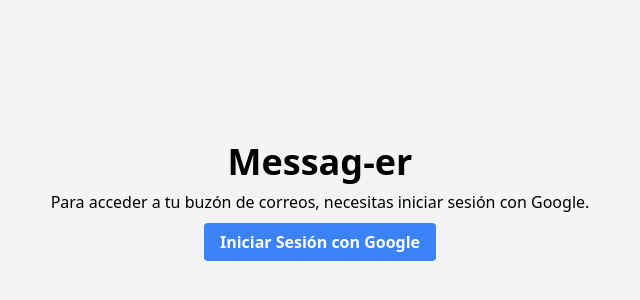
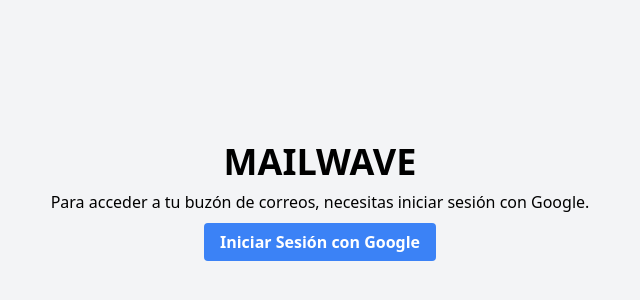
Before and after one commit to nickokss/cliente_mensajeria, a website: page public/index.html in a window 1280 px wide. Shown: the part 202-502 px from the top of the page, without its empty margins (320-960 px from the left). Drawn offline with Linux system fonts and the light colour scheme.

Commit message:
Update index.html

```diff
--- a/public/index.html
+++ b/public/index.html
@@ -2,12 +2,12 @@
 <html lang="es">
 <head>
     <meta charset="UTF-8">
-    <title>Messag-er</title>
+    <title>Mailwave</title>
     <link href="css/styles.css" rel="stylesheet">
 </head>
 <body class="bg-gray-100 flex items-center justify-center h-screen">
     <div class="text-center">
-        <h1 class="text-4xl font-bold mb-2">Messag-er</h1>
+        <h1 class="text-4xl font-bold mb-2">MAILWAVE</h1>
         <p class="mb-4">Para acceder a tu buzón de correos, necesitas iniciar sesión con Google.</p>
         <a href="/auth/google" class="bg-blue-500 hover:bg-blue-700 text-white font-bold py-2 px-4 rounded">
             Iniciar Sesión con Google
```
